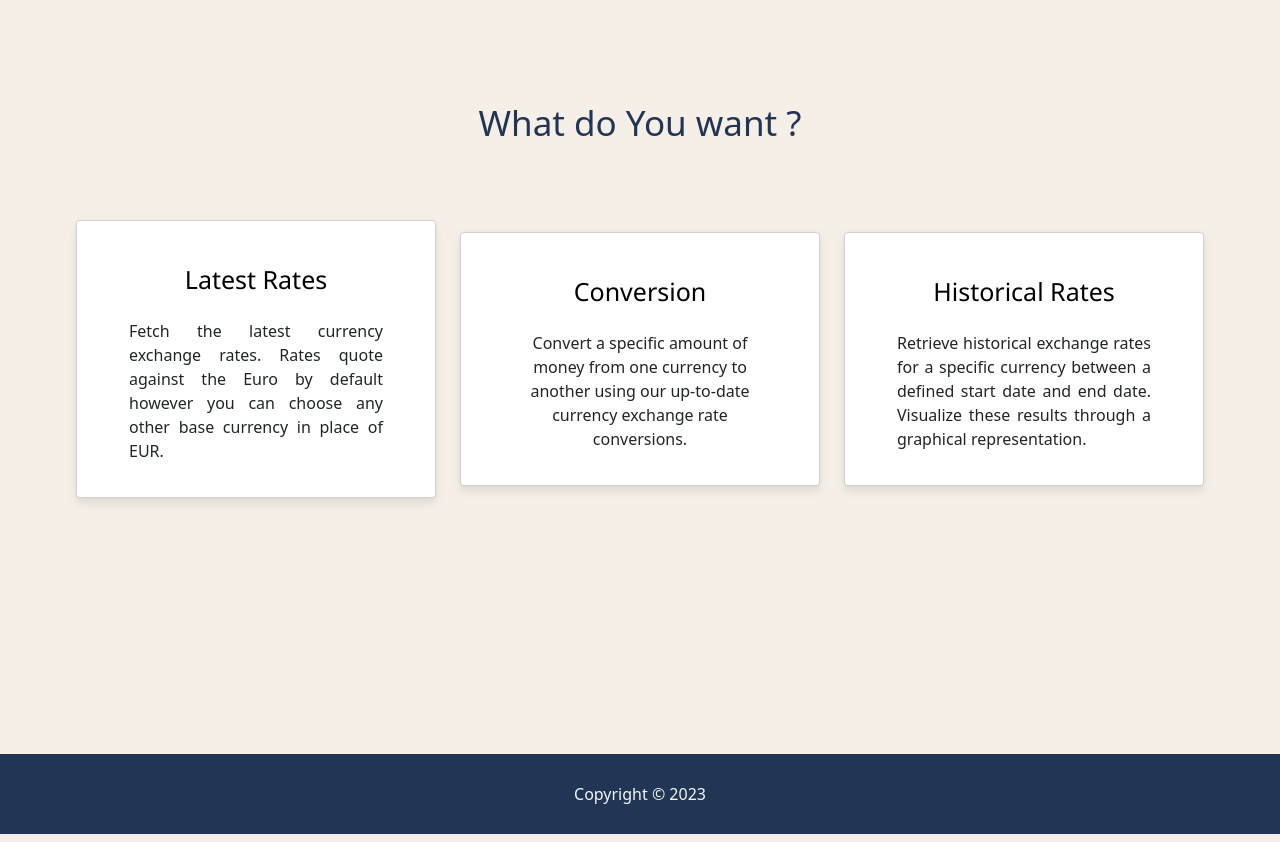
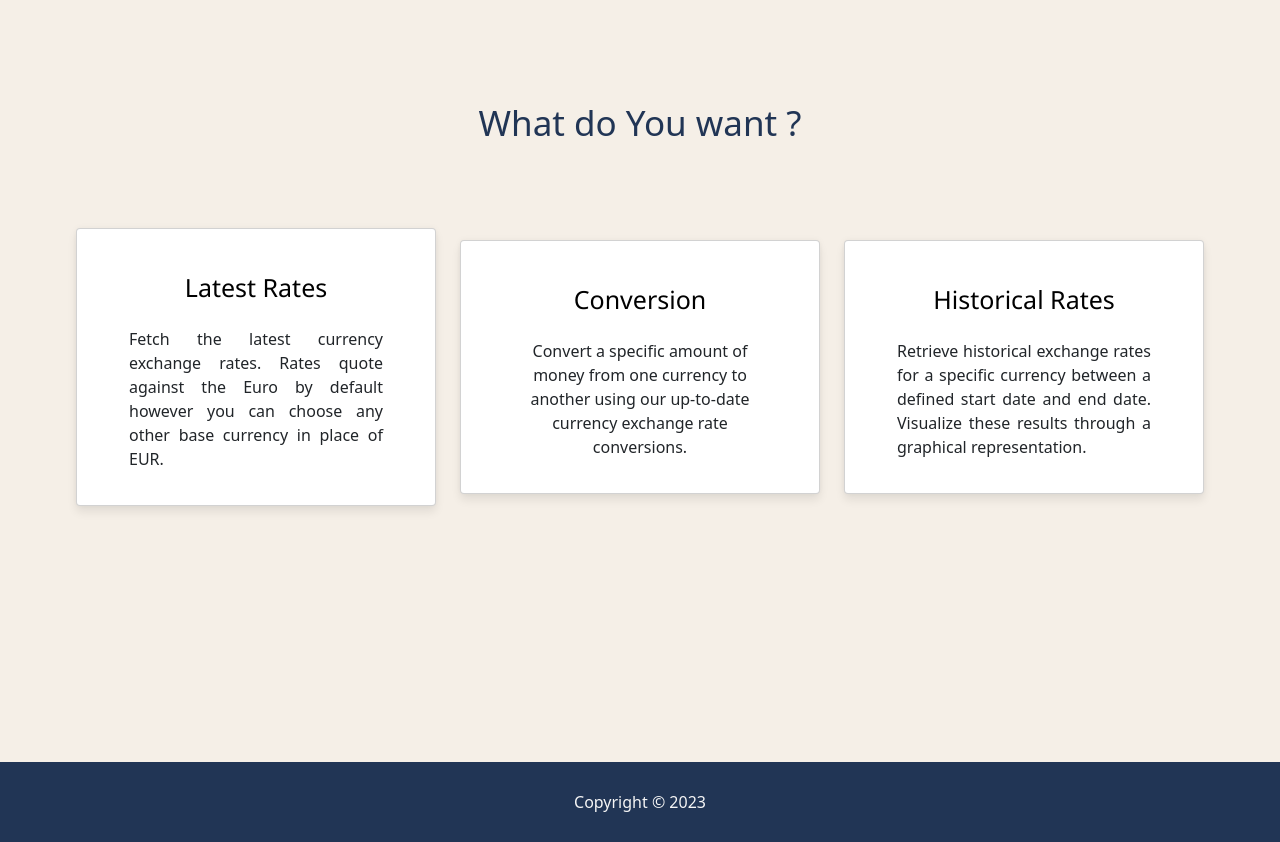
Before and after one commit to Riyachauhan11/Currency-Exchange-Website, a Node server app: page / in a window 1280 px wide. Shown: the part 80-922 px from the top of the page. Run offline with Node 20, Linux system fonts and the light colour scheme.

Commit message:
footer pushed to bottom

```diff
--- a/package.json
+++ b/package.json
@@ -1,7 +1,6 @@
 {
   "name": "capstone-project-4---currency-exchange",
   "version": "1.0.0",
-  "description": "",
   "main": "index.js",
   "type": "module",
   "scripts": {
@@ -20,5 +19,6 @@
     "moment": "^2.29.4",
     "svg-line-chart": "^0.4.1",
     "vhtml": "^2.2.0"
-  }
+  },
+  "description": ""
 }
--- a/public/styles/main.css
+++ b/public/styles/main.css
@@ -5,6 +5,8 @@ body{
     min-height: 100vh;
     margin: 0px;
     background-color: #F5EFE7;
+    display: flex;
+    flex-direction: column;
 }
 
 .header{
@@ -45,7 +47,9 @@ body{
     justify-content: center;
 }
 
-
+footer{
+  margin-top: auto;
+}
 
 .footer{
     display: flex;
@@ -54,7 +58,6 @@ body{
     margin-top: 10%;
     min-height: 10vh;
     background-color: #213555;
-    bottom: 0px;
     width: 100%;
 }
 
--- a/views/partials/footer.ejs
+++ b/views/partials/footer.ejs
@@ -1,8 +1,11 @@
-<div class="footer">
+<footer>
+  <div class="footer">
     <div class="foot">
       <p id="footText">Copyright © <%= new Date().getFullYear();%></p>
     </div>
   </div>
+</footer>
+
   <script src="https://cdn.jsdelivr.net/npm/bootstrap@5.3.2/dist/js/bootstrap.bundle.min.js" integrity="sha384-C6RzsynM9kWDrMNeT87bh95OGNyZPhcTNXj1NW7RuBCsyN/o0jlpcV8Qyq46cDfL" crossorigin="anonymous"></script>
 </body>
 </html>
```
